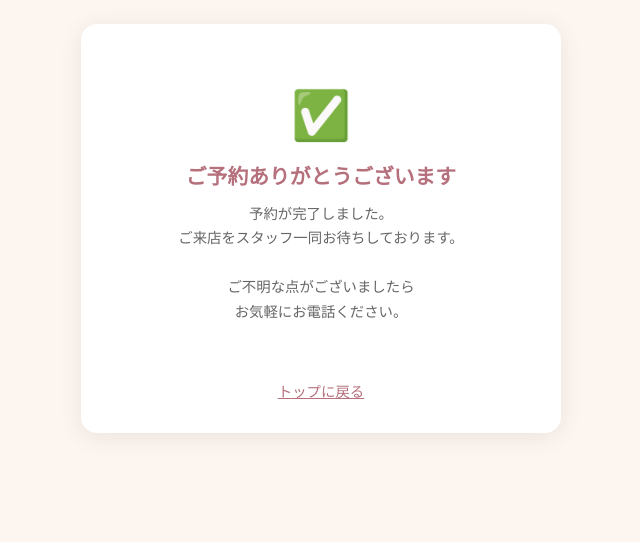
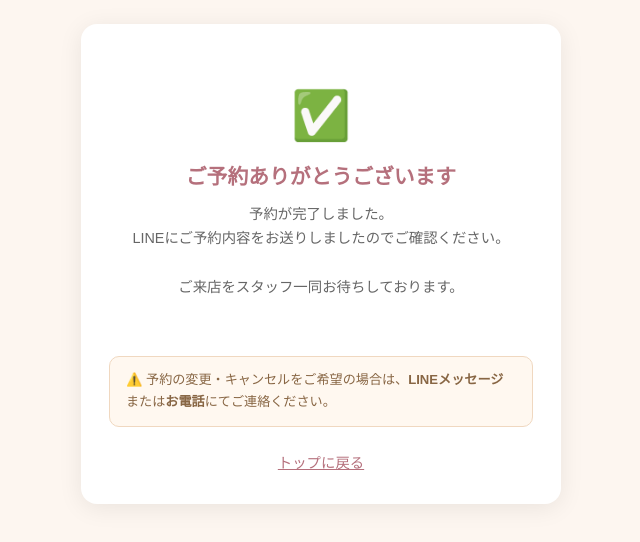
Before and after one commit to miyazatoseitai-cmd/yoyaku-form, a website: page public/complete.html in a window 1280 px wide. Shown: the whole page, without its empty margins (319-959 px from the left). Drawn offline with Linux system fonts and the light colour scheme.

Commit message:
Add cancellation notice to form and complete page

```diff
--- a/public/complete.html
+++ b/public/complete.html
@@ -13,11 +13,15 @@
       <h2>ご予約ありがとうございます</h2>
       <p>
         予約が完了しました。<br />
-        ご来店をスタッフ一同お待ちしております。<br /><br />
-        ご不明な点がございましたら<br />
-        お気軽にお電話ください。
+        LINEにご予約内容をお送りしましたのでご確認ください。<br /><br />
+        ご来店をスタッフ一同お待ちしております。
       </p>
     </div>
+
+    <div class="notice" style="margin-top: 24px;">
+      <p>⚠️ 予約の変更・キャンセルをご希望の場合は、<strong>LINEメッセージ</strong>または<strong>お電話</strong>にてご連絡ください。</p>
+    </div>
+
     <a href="/" style="display:block; text-align:center; margin-top:24px; color:#b5707c; font-size:0.9rem;">
       トップに戻る
     </a>
--- a/public/style.css
+++ b/public/style.css
@@ -262,6 +262,22 @@ select:focus {
   to { transform: rotate(360deg); }
 }
 
+/* 案内ボックス */
+.notice {
+  background: #fff8f0;
+  border: 1px solid #f0d8c0;
+  border-radius: 10px;
+  padding: 12px 16px;
+  margin-top: 20px;
+  font-size: 0.82rem;
+  color: #886644;
+  line-height: 1.7;
+}
+
+.notice p + p {
+  margin-top: 4px;
+}
+
 /* 完了ページ */
 .complete-box {
   text-align: center;
```
Also changed, not shown: public/index.html (+5 -0 lines).
